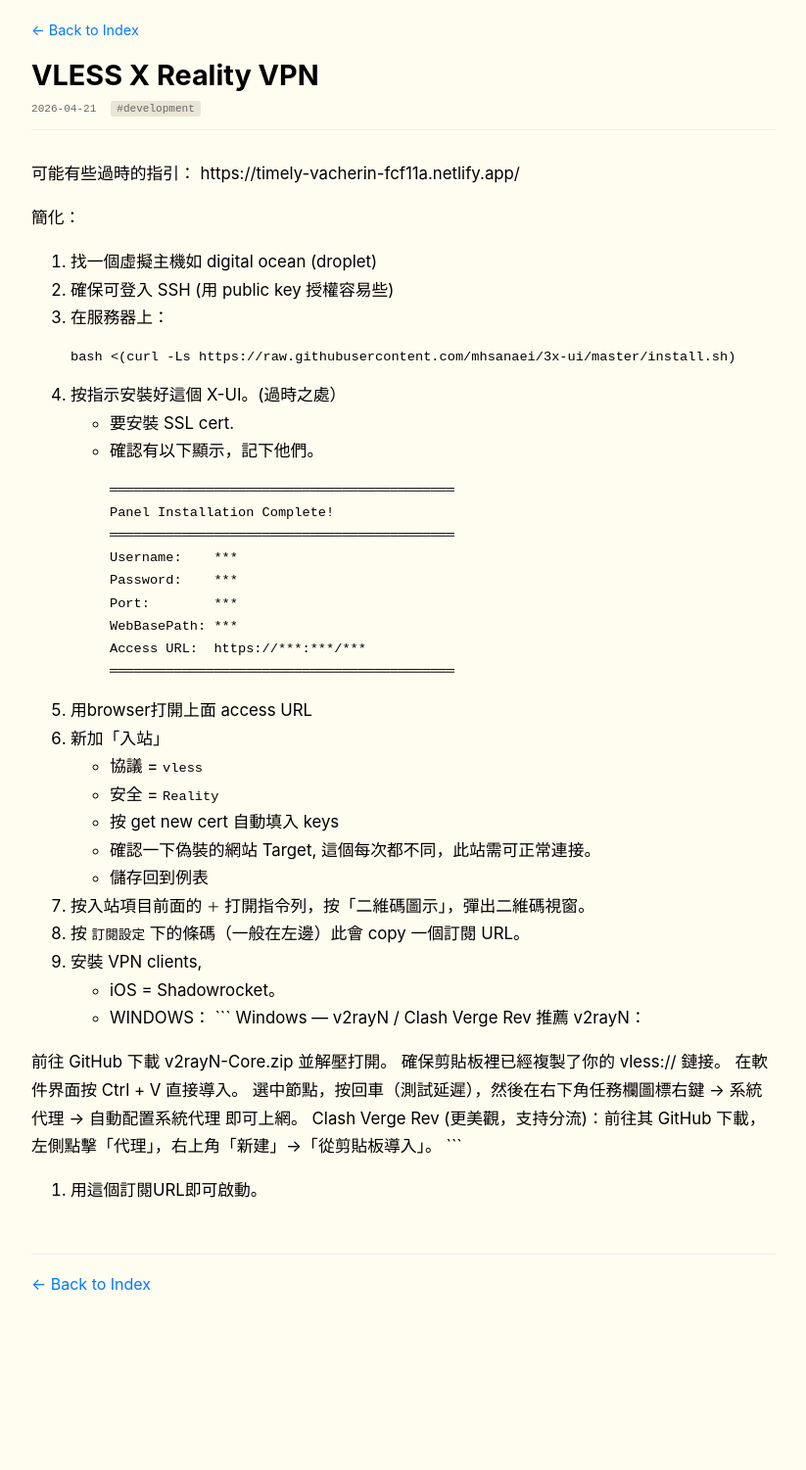
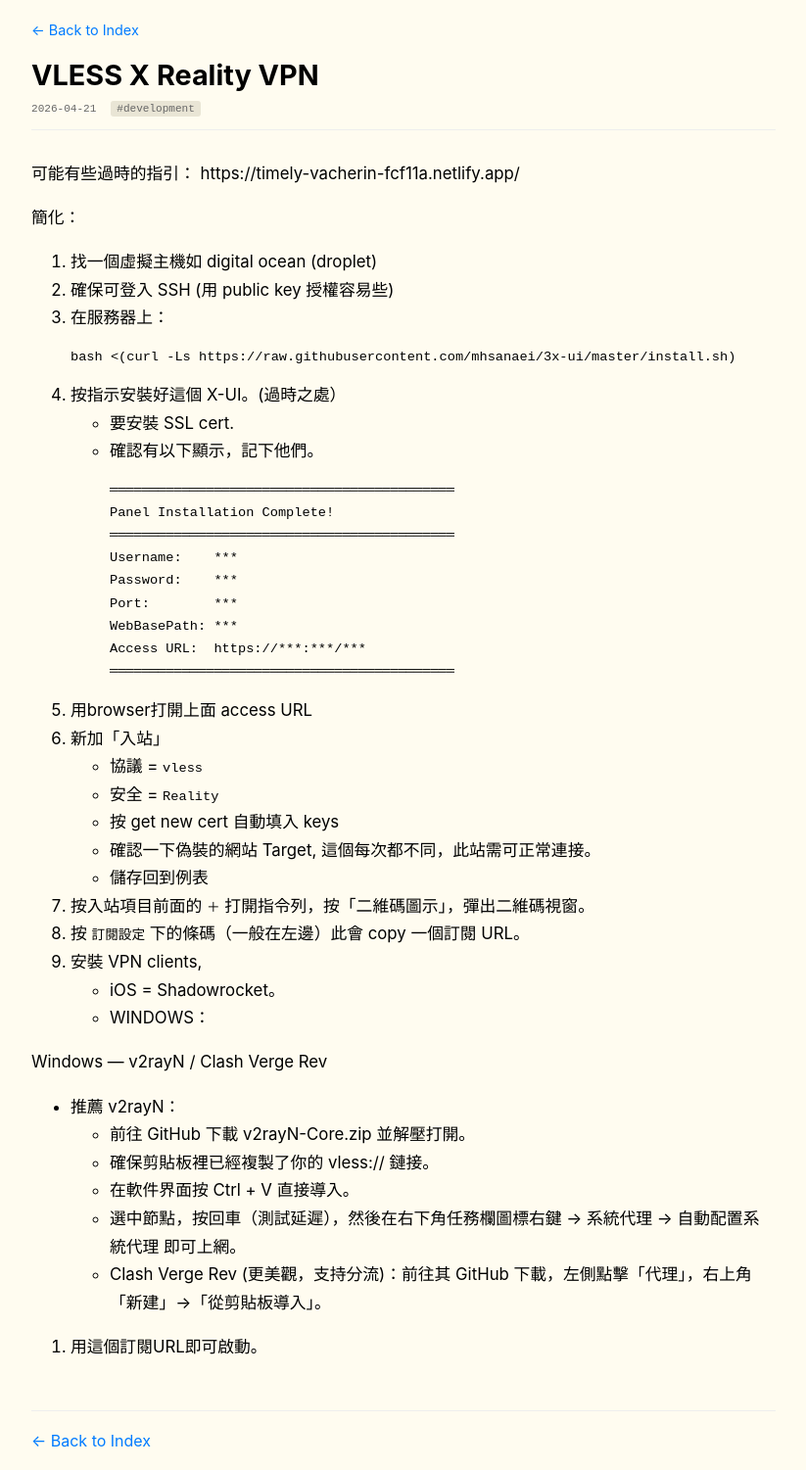
Before and after one commit to cslosiu/cslosiu.github.io, a Jekyll site: the page built from _posts/2026-04-21-161.md, in a window 1280 px wide. Shown: the whole page at 98% size, without its empty margins (228-1051 px from the left). Built offline with Jekyll 4.4.1, drawn with Linux system fonts in a browser that asks for light colours; before the commit the page ends 1341 px from its top, so only the background shows below that; part of the change alters nothing that is shown.

````diff
--- a/_posts/2026-04-21-161.md
+++ b/_posts/2026-04-21-161.md
@@ -42,14 +42,13 @@ Access URL:  https://***:***/***
 9. 安裝 VPN clients,
    - iOS = Shadowrocket。
    - WINDOWS：
-```
+
 Windows — v2rayN / Clash Verge Rev
-推薦 v2rayN：
+- 推薦 v2rayN：
+   - 前往 GitHub 下載 v2rayN-Core.zip 並解壓打開。
+   - 確保剪貼板裡已經複製了你的 vless:// 鏈接。
+   - 在軟件界面按 Ctrl + V 直接導入。
+   - 選中節點，按回車（測試延遲），然後在右下角任務欄圖標右鍵 -> 系統代理 -> 自動配置系統代理 即可上網。
+   - Clash Verge Rev (更美觀，支持分流)：前往其 GitHub 下載，左側點擊「代理」，右上角「新建」->「從剪貼板導入」。
 
-前往 GitHub 下載 v2rayN-Core.zip 並解壓打開。
-確保剪貼板裡已經複製了你的 vless:// 鏈接。
-在軟件界面按 Ctrl + V 直接導入。
-選中節點，按回車（測試延遲），然後在右下角任務欄圖標右鍵 -> 系統代理 -> 自動配置系統代理 即可上網。
-Clash Verge Rev (更美觀，支持分流)：前往其 GitHub 下載，左側點擊「代理」，右上角「新建」->「從剪貼板導入」。
-```
-11. 用這個訂閱URL即可啟動。
+10. 用這個訂閱URL即可啟動。
````
